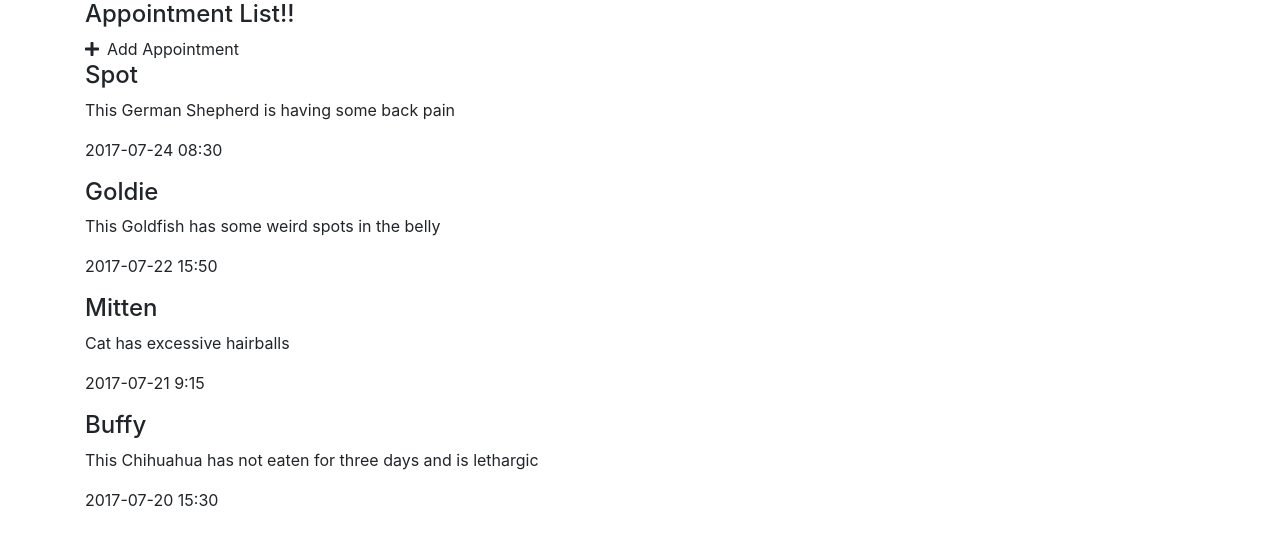
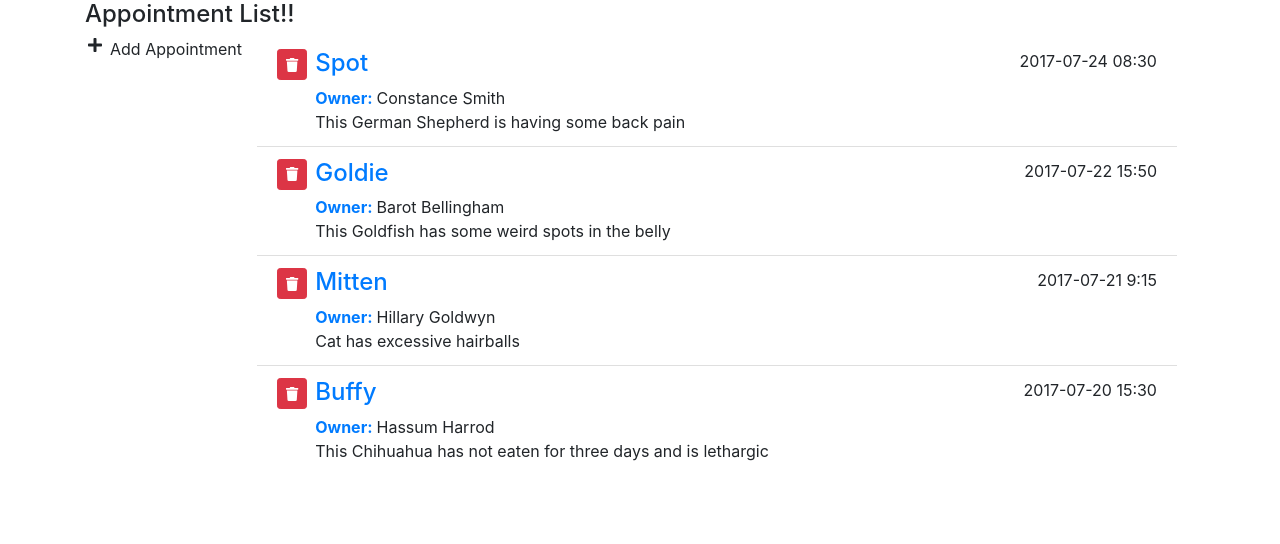
Before and after one commit to RockyKev/lynda-vue-interface, a Vue app: page / in a window 1280 px wide. Shown: the top 544 px of the page. Built offline with nearby package versions, Linux system fonts and the light colour scheme.

Commit message:
add more bootstrap

```diff
--- a/src/App.vue
+++ b/src/App.vue
@@ -1,8 +1,11 @@
 <template>
   <div id="main-app" class="container">
     <h4>{{ title }}</h4>
-    <font-awesome-icon icon="plus" class="mr-2" />Add Appointment
-    <AppointmentList :appointments="appointments" />
+
+    <div class="row justify-content-center">
+      <font-awesome-icon icon="plus" class="mr-2" />Add Appointment
+      <Appointment-List :appointments="appointments" />
+    </div>
   </div>
 </template>
 
--- a/src/components/AppointmentList.vue
+++ b/src/components/AppointmentList.vue
@@ -1,16 +1,38 @@
 <template>
-  <div>
-    <div v-for="(item, i) in appointments" v-bind:key="i">
-      <h4>{{ item.petName }}</h4>
-      <p>{{ item.aptNotes }}</p>
-      <p>{{ item.aptDate }}</p>
+  <div class="col-12 col-md-10">
+    <div class="list-group list-group-flush">
+      <div
+        class="list-group-item d-flex align-items-start"
+        v-for="(item, i) in appointments"
+        v-bind:key="i"
+      >
+        <button class="mr-2 btn btn-sm btn-danger">
+          <font-awesome-icon icon="trash" />
+        </button>
+        <div class="w-100">
+          <div class="d-flex justify-content-between">
+            <span class="h4 text-primary">{{ item.petName }}</span>
+            <span class="float-right">{{ item.aptDate }}</span>
+          </div>
+          <div class="owner-name">
+            <span class="font-weight-bold text-primary mr-1">Owner:</span>
+            <span>{{ item.petOwner }}</span>
+          </div>
+          <div>{{ item.aptNotes }}</div>
+        </div>
+      </div>
     </div>
   </div>
 </template>
 
 <script>
+import { FontAwesomeIcon } from "@fortawesome/vue-fontawesome";
+
 export default {
   name: "AppointmentList",
-  props: ["appointments"]
+  props: ["appointments"],
+  components: {
+    FontAwesomeIcon
+  }
 };
 </script>
```
